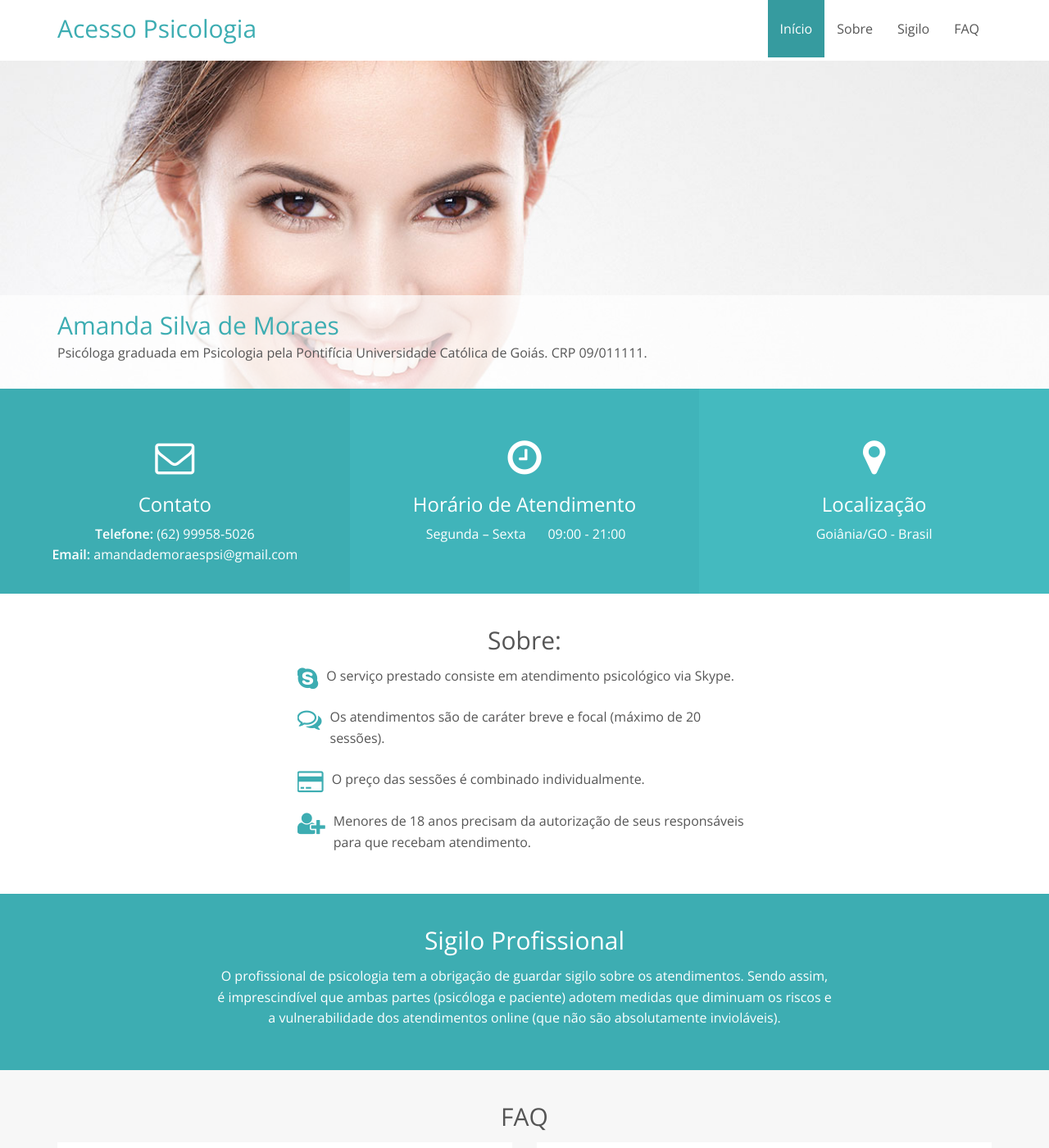
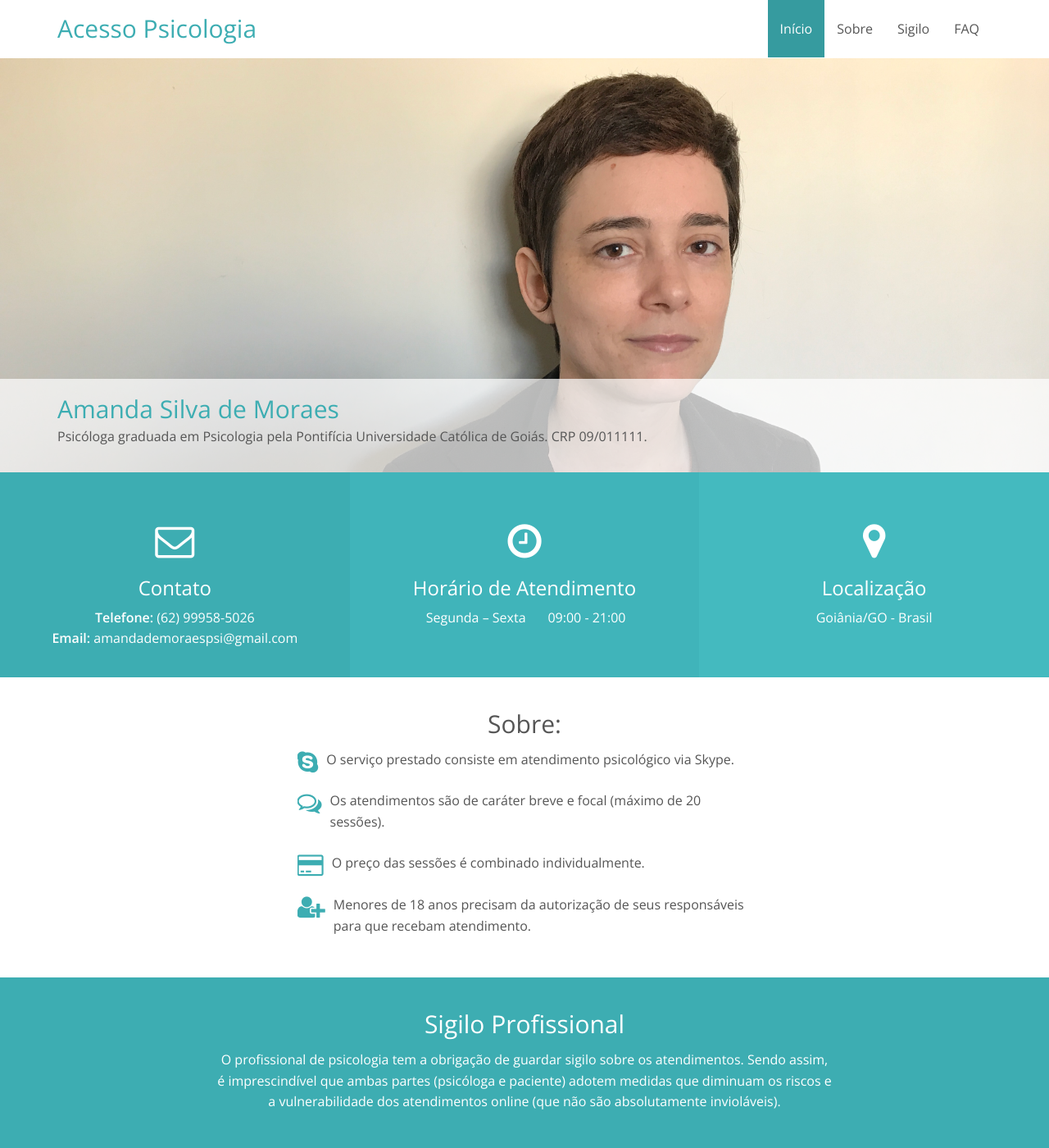
Before and after one commit to Amandapsi/acessopsicologia, a Jekyll site: the page built from index.md, in a window 1280 px wide and 1400 px high. Shown: the whole window at 82% size. Built offline with Jekyll 4.4.1, drawn with Linux system fonts in a browser that asks for light colours.

Commit message:
adicionando foto

```diff
--- a/_sass/components/_jumbotron.scss
+++ b/_sass/components/_jumbotron.scss
@@ -16,10 +16,9 @@
 }
 
 .banner {
-  margin-top: 48px;
-  background: url('/img/hero.jpg') no-repeat;
+  background: url('/img/image2.jpg') no-repeat;
   background-size: cover;
-  height: 400px;
+  height: 550px;
   margin-bottom: 0;
   position: relative;
 }
```
Also changed, not shown: img/image1.JPG (added), img/image2.JPG (added).
